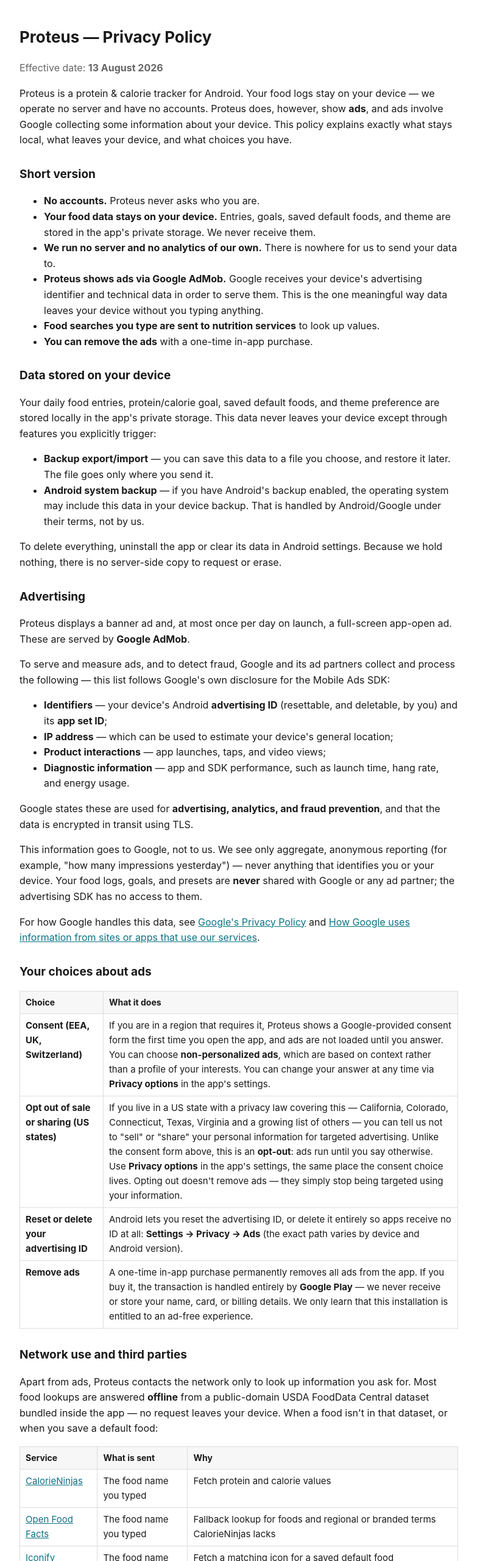
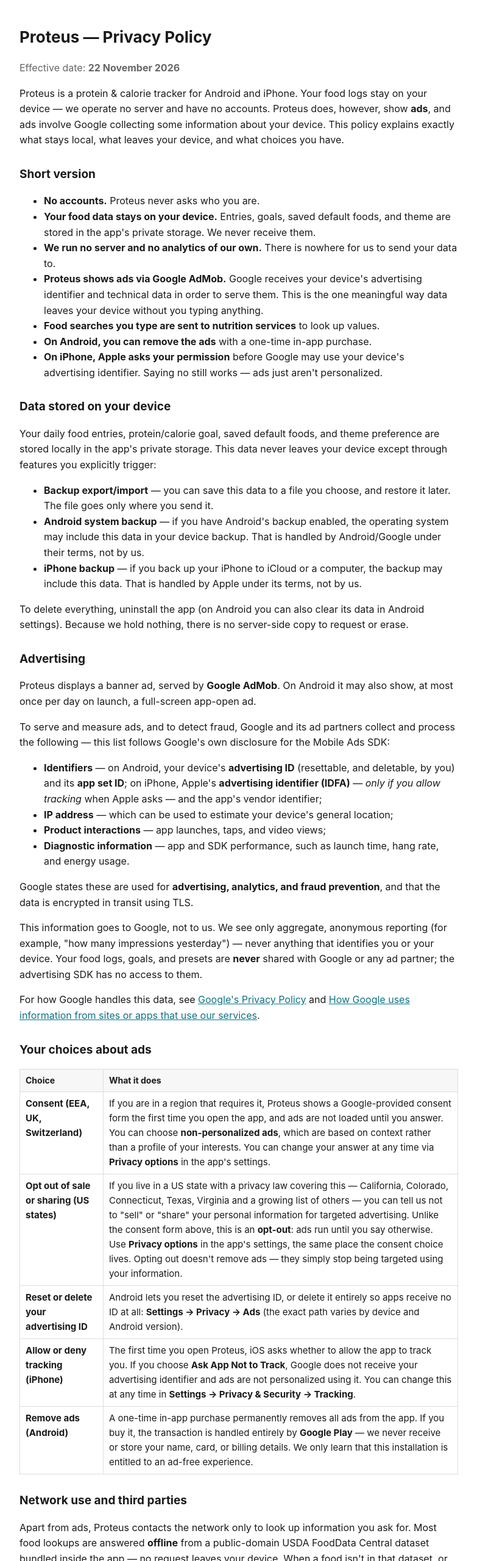
Before and after one commit to evworksdev/evworksdev.github.io, a plain HTML site: page privacy/proteus/index.html in a window 1280 px wide. Shown: the top 2560 px of the page at 61% size, without its empty margins (248-1031 px from the left). Drawn offline with Linux system fonts and the light colour scheme.

Commit message:
Publish from docs/site/ (e0b4b2b)

```diff
--- a/privacy/proteus/index.html
+++ b/privacy/proteus/index.html
@@ -19,9 +19,9 @@
 </head>
 <body>
 <h1>Proteus — Privacy Policy</h1>
-<p class="muted">Effective date: <strong>13 August 2026</strong></p>
+<p class="muted">Effective date: <strong>22 November 2026</strong></p>
 
-<p>Proteus is a protein &amp; calorie tracker for Android. Your food logs stay on your
+<p>Proteus is a protein &amp; calorie tracker for Android and iPhone. Your food logs stay on your
 device — we operate no server and have no accounts. Proteus does, however, show
 <strong>ads</strong>, and ads involve Google collecting some information about your device.
 This policy explains exactly what stays local, what leaves your device, and what
@@ -39,7 +39,9 @@ choices you have.</p>
   meaningful way data leaves your device without you typing anything.</li>
   <li><strong>Food searches you type are sent to nutrition services</strong> to look up
   values.</li>
-  <li><strong>You can remove the ads</strong> with a one-time in-app purchase.</li>
+  <li><strong>On Android, you can remove the ads</strong> with a one-time in-app purchase.</li>
+  <li><strong>On iPhone, Apple asks your permission</strong> before Google may use your
+  device's advertising identifier. Saying no still works — ads just aren't personalized.</li>
 </ul>
 
 <h2>Data stored on your device</h2>
@@ -52,19 +54,25 @@ your device except through features you explicitly trigger:</p>
   <li><strong>Android system backup</strong> — if you have Android's backup enabled,
   the operating system may include this data in your device backup. That is handled
   by Android/Google under their terms, not by us.</li>
+  <li><strong>iPhone backup</strong> — if you back up your iPhone to iCloud or a
+  computer, the backup may include this data. That is handled by Apple under its
+  terms, not by us.</li>
 </ul>
-<p>To delete everything, uninstall the app or clear its data in Android settings.
+<p>To delete everything, uninstall the app (on Android you can also clear its data in
+Android settings).
 Because we hold nothing, there is no server-side copy to request or erase.</p>
 
 <h2>Advertising</h2>
-<p>Proteus displays a banner ad and, at most once per day on launch, a full-screen
-app-open ad. These are served by <strong>Google AdMob</strong>.</p>
+<p>Proteus displays a banner ad, served by <strong>Google AdMob</strong>. On Android it
+may also show, at most once per day on launch, a full-screen app-open ad.</p>
 <p>To serve and measure ads, and to detect fraud, Google and its ad partners collect
 and process the following — this list follows Google's own disclosure for the Mobile
 Ads SDK:</p>
 <ul>
-  <li><strong>Identifiers</strong> — your device's Android <strong>advertising ID</strong>
-  (resettable, and deletable, by you) and its <strong>app set ID</strong>;</li>
+  <li><strong>Identifiers</strong> — on Android, your device's <strong>advertising ID</strong>
+  (resettable, and deletable, by you) and its <strong>app set ID</strong>; on iPhone,
+  Apple's <strong>advertising identifier (IDFA)</strong> — <em>only if you allow
+  tracking</em> when Apple asks — and the app's vendor identifier;</li>
   <li><strong>IP address</strong> — which can be used to estimate your device's
   general location;</li>
   <li><strong>Product interactions</strong> — app launches, taps, and video views;</li>
@@ -111,7 +119,14 @@ information from sites or apps that use our services</a>.</p>
     varies by device and Android version).</td>
   </tr>
   <tr>
-    <td><strong>Remove ads</strong></td>
+    <td><strong>Allow or deny tracking (iPhone)</strong></td>
+    <td>The first time you open Proteus, iOS asks whether to allow the app to track
+    you. If you choose <strong>Ask App Not to Track</strong>, Google does not receive
+    your advertising identifier and ads are not personalized using it. You can change
+    this at any time in <strong>Settings → Privacy &amp; Security → Tracking</strong>.</td>
+  </tr>
+  <tr>
+    <td><strong>Remove ads (Android)</strong></td>
     <td>A one-time in-app purchase permanently removes all ads from the app. If you
     buy it, the transaction is handled entirely by <strong>Google Play</strong> — we never
     receive or store your name, card, or billing details. We only learn that this
@@ -144,8 +159,14 @@ When a food isn't in that dataset, or when you save a default food:</p>
   <tr>
     <td><a href="https://play.google.com/">Google Play</a></td>
     <td>Standard Play requests</td>
-    <td>Check whether an app update is available, and process a "Remove ads" purchase
-    if you make one</td>
+    <td>Android only: check whether an app update is available, and process a "Remove
+    ads" purchase if you make one</td>
+  </tr>
+  <tr>
+    <td><a href="https://www.apple.com/app-store/">Apple App Store</a></td>
+    <td>Standard iOS requests</td>
+    <td>iPhone only: show Apple's built-in "rate this app" prompt (handled entirely by
+    iOS — we never see whether or how you rated)</td>
   </tr>
 </table>
 <p>These requests are sent over HTTPS and contain only the search text plus what the
@@ -167,7 +188,8 @@ configured to treat users as children.</p>
 <h2>Changes</h2>
 <p>If this policy changes, the updated version will be posted at this URL with a new
 effective date. Material changes affecting advertising or data sharing will also be
-reflected in the app's Google Play Data Safety declaration.</p>
+reflected in the app's Google Play Data Safety declaration and its App Store privacy
+details.</p>
 
 <h2>Contact</h2>
 <p>Questions about this policy:
```
Also changed, not shown: index.html (+2 -2 lines), 1 other file.
